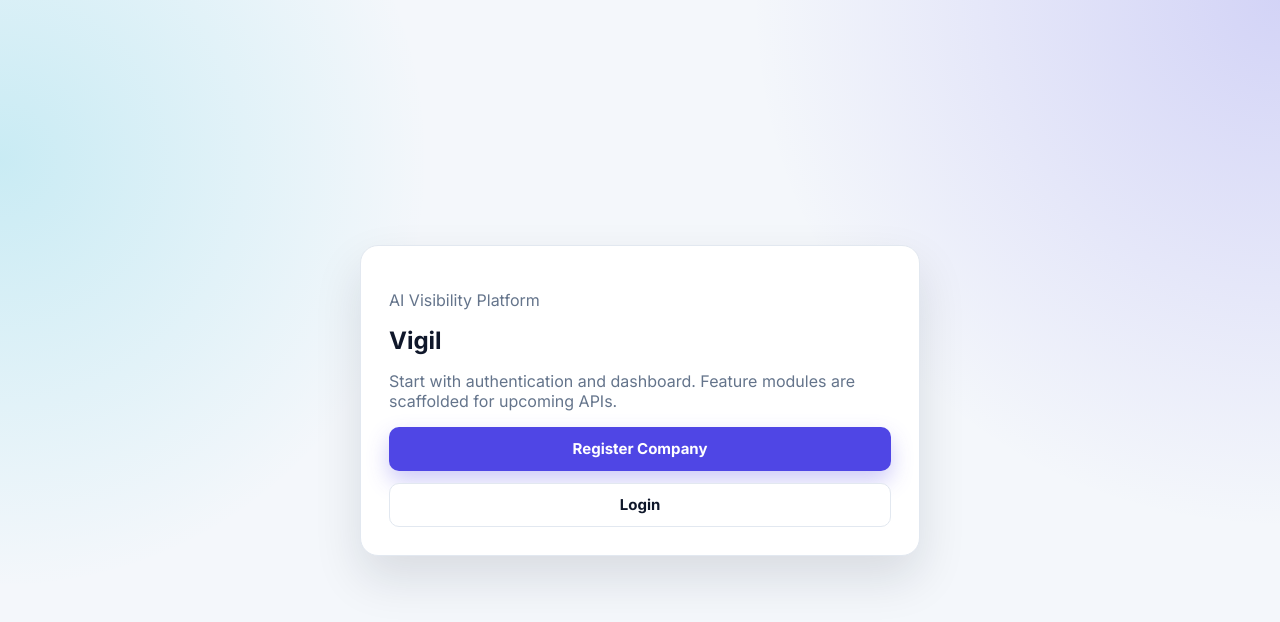
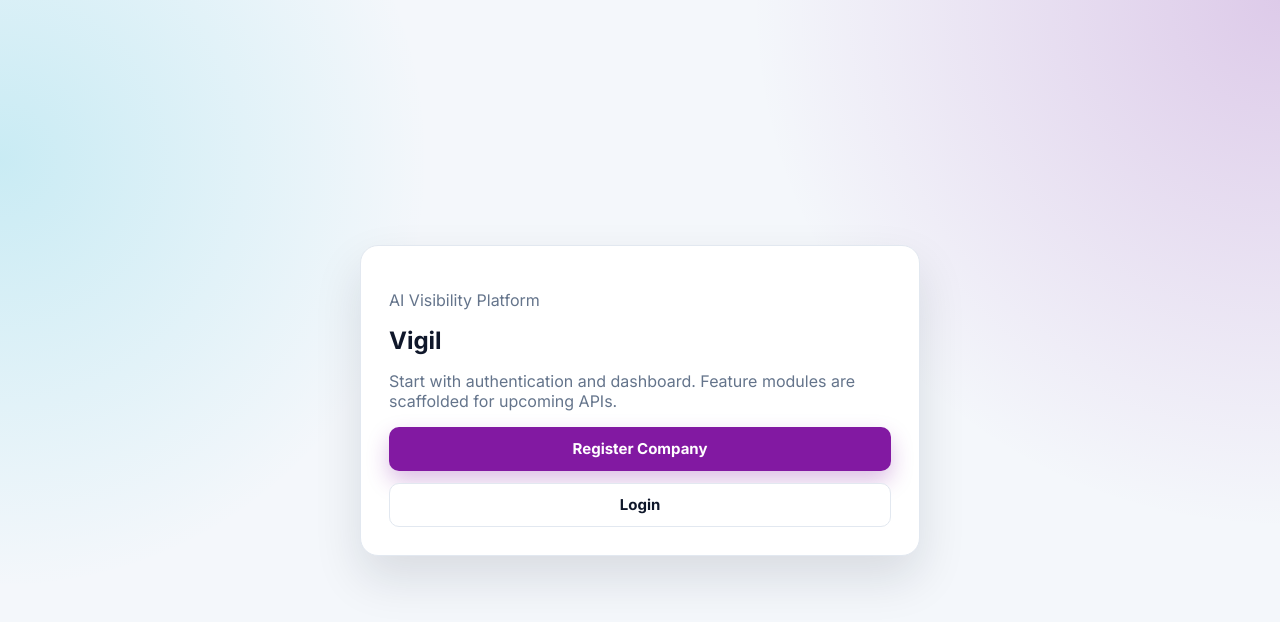
Before and after one commit to DharambirAgrawal/GSU_TECH_03132026, a React (Vite) app in the folder client/: page / in a window 1280 px wide. Shown: the top 622 px of the page. Built offline with nearby package versions, Linux system fonts and the light colour scheme; no server answers.

Commit message:
Update primary color to #8219a2 in index.css and set button background color to match in app.css

```diff
--- a/client/src/index.css
+++ b/client/src/index.css
@@ -3,7 +3,7 @@
 @tailwind utilities;
 
 :root {
-	--color-primary: #4f46e5;
+	--color-primary: #8219a2;
 	--color-primary-700: #4338ca;
 	--color-primary-contrast: #ffffff;
 	--color-secondary: #06b6d4;
--- a/client/src/styles/app.css
+++ b/client/src/styles/app.css
@@ -146,6 +146,7 @@
 }
 
 .btn {
+  background: #8219a2;
   padding: 10px 18px;
   border: none;
   border-radius: 6px;
```
